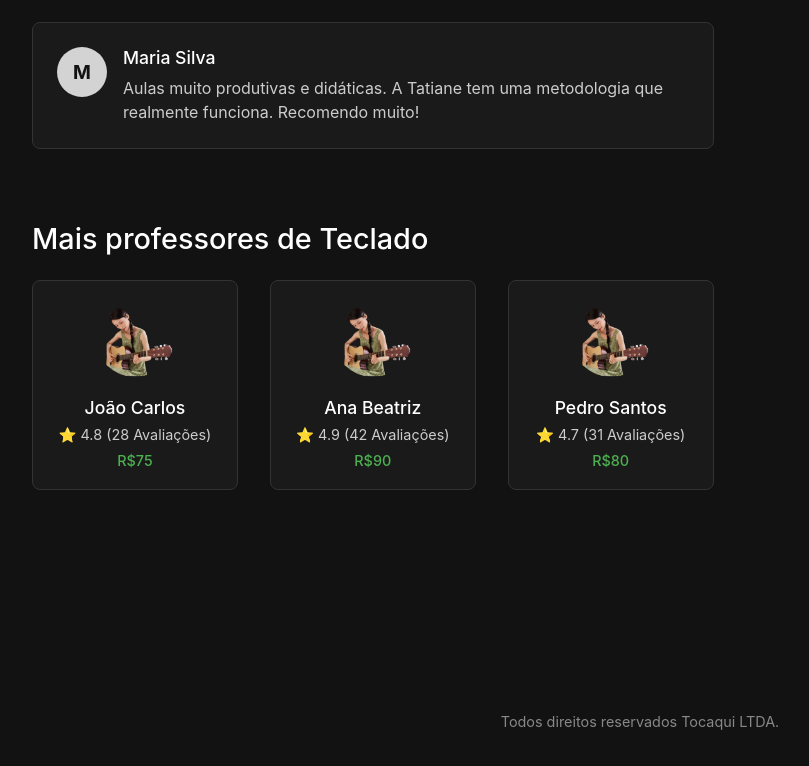
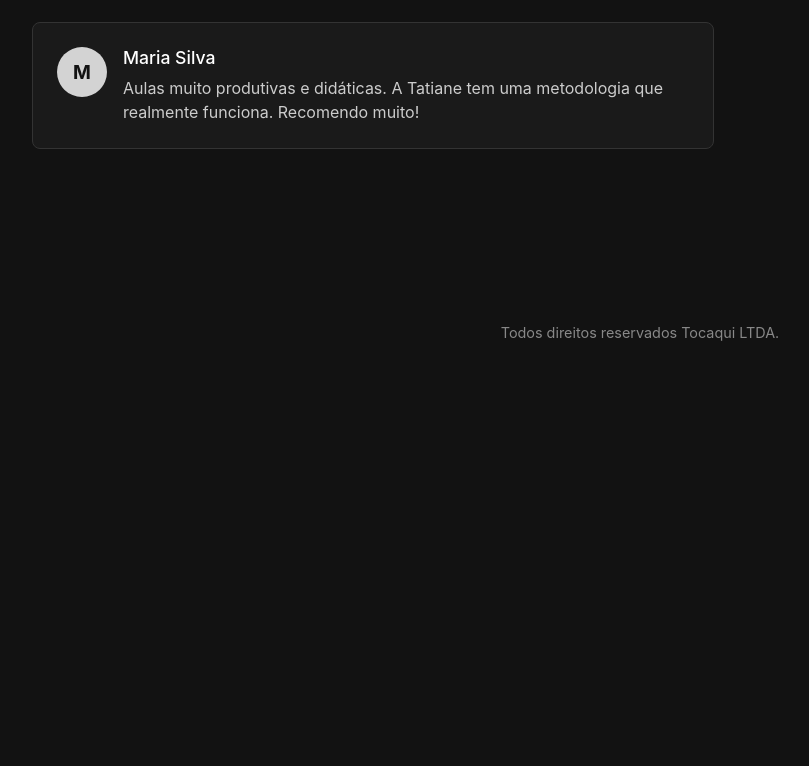
Before and after one commit to MarceloSantos1906/TocaAqui, a React (Vite) app: page /professor/1 in a window 1280 px wide. Shown: the part 1694-2460 px from the top of the page, without its empty margins (0-809 px from the left). After the commit the page ends 2081 px from the top, so only its background shows below. Built offline with nearby package versions, Linux system fonts and the light colour scheme.

Commit message:
Update ProfessorsDetails.tsx

```diff
--- a/src/pages/ProfessorsDetails/ProfessorsDetails.tsx
+++ b/src/pages/ProfessorsDetails/ProfessorsDetails.tsx
@@ -43,12 +43,6 @@ function ProfessorsDetails() {
             text: 'Aulas muito produtivas e didáticas. A Tatiane tem uma metodologia que realmente funciona. Recomendo muito!',
             rating: 5
         }
-    ];
-
-    const otherProfessors: OtherProfessor[] = [
-        { id: 1, name: 'João Carlos', rating: 4.8, reviews: 28, price: 'R$75', image: professor.image },
-        { id: 2, name: 'Ana Beatriz', rating: 4.9, reviews: 42, price: 'R$90', image: professor.image },
-        { id: 3, name: 'Pedro Santos', rating: 4.7, reviews: 31, price: 'R$80', image: professor.image }
     ];
 
     const locations = [
@@ -98,11 +92,6 @@ function ProfessorsDetails() {
                             ))}
                         </div>
                     </section>
-
-                    <section className="more-professors">
-                        <h2>Mais professores de {professor.matter}</h2>
-                        <OtherProfessorsGrid professors={otherProfessors} />
-                    </section>
                 </div>
 
                 <div className="right-column">
```
